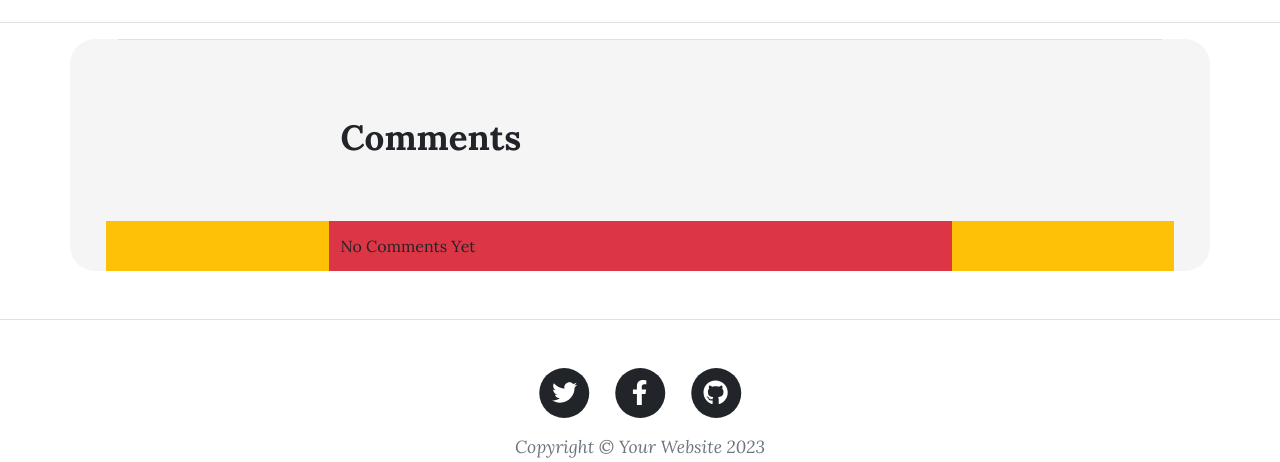
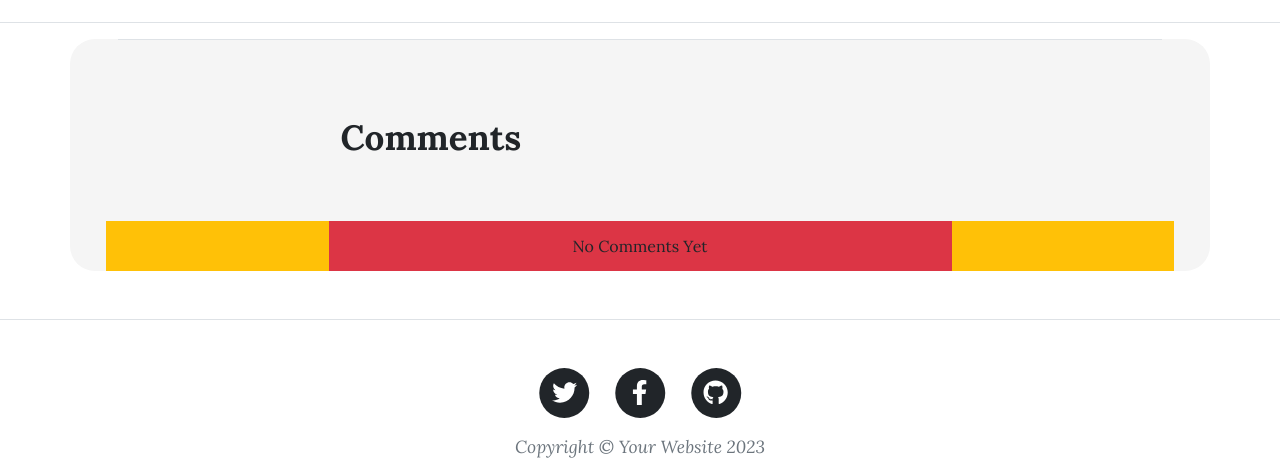
Before and after one commit to parvez-irfan/BlogSite, a Flask app: template templates/post.html in a window 1280 px wide. Shown: the part 575-1037 px from the top of the page. Run offline with Flask 3, Linux system fonts and the light colour scheme; the template is opened without the code that fills it: values that come from a table or form of the project are taken from there, others are empty; some libraries are stand-ins or nearby versions.

Commit message:
Post changes

```diff
--- a/templates/post.html
+++ b/templates/post.html
@@ -109,7 +109,7 @@
 
     {% else: %}
         <div class="row d-flex justify-content-center bg-warning">
-          <div class="col-md-12 col-lg-12 col-xl-7  d-flex justify-content-start align-items-center bg-danger" style="height: 50px;">
+          <div class="col-md-12 col-lg-12 col-xl-7  d-flex justify-content-center align-items-center bg-danger" style="height: 50px;">
               <p style="font-size: 1rem;"> No Comments Yet</p>
           </div>
         </div>
```
